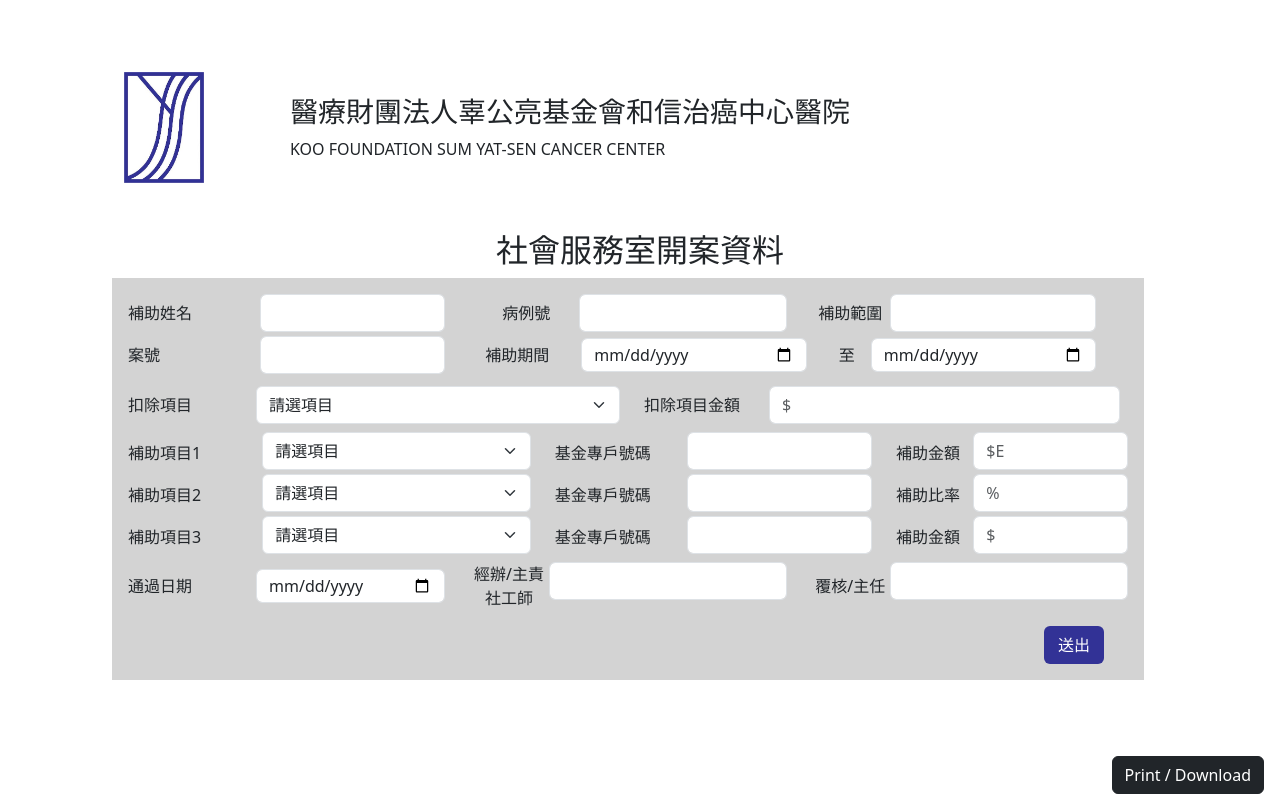
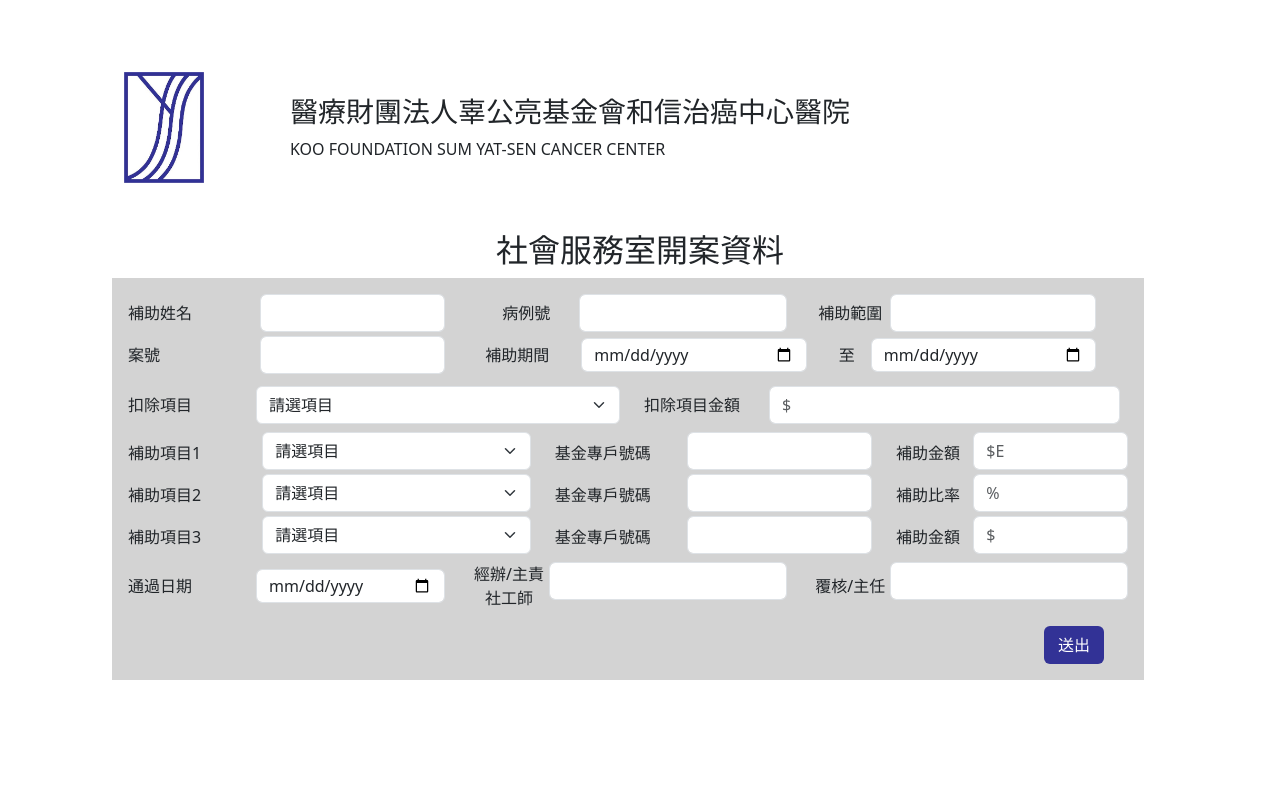
Before and after one commit to kuanting1995/welfare, a React (Create React App) app: page /opform in a window 1280 px wide. Built offline with nearby package versions, Linux system fonts and the light colour scheme.

Commit message:
opform uploaded

```diff
--- a/src/App.js
+++ b/src/App.js
@@ -6,9 +6,12 @@ import Nopage from "./Nopage";
 import OpForm from "./OpForm";
 
 function App() {
+
+  console.log(process.env);
+
   return (
 
-    <BrowserRouter>
+    <BrowserRouter basename={process.env.PUBLIC_URL}>
       <Routes>
         <Route path="/" element={<Layout />}>
           <Route index element={<MainForm />} />
--- a/src/Layout.js
+++ b/src/Layout.js
@@ -1,5 +1,7 @@
 import { Outlet, Link } from "react-router-dom";
 import "bootstrap/dist/css/bootstrap.min.css"; // import Bootstrap CSS
+import React from 'react'
+
 
 const Layout = () => {
   return (
@@ -9,4 +11,5 @@ const Layout = () => {
   );
 };
 
+
 export default Layout;
--- a/src/Main_form.js
+++ b/src/Main_form.js
@@ -112,7 +112,7 @@ const Main_form = () => {
                 <h3 className="">醫療財團法人辜公亮基金會和信治癌中心醫院</h3>
                 <h7>KOO FOUNDATION SUM YAT-SEN CANCER CENTER</h7>
               </div>
-              <div className="mx-4"></div>
+              <div className="mx-"></div>
               <div className="col-1 align-self-end">
                 <h4 className="dele">作廢</h4>
               </div>
--- a/src/OpForm.js
+++ b/src/OpForm.js
@@ -9,7 +9,6 @@ import { useForm } from "react-hook-form";
 import { yupResolver } from "@hookform/resolvers/yup";
 import * as Yup from "yup";
 import ReactToPrint from "react-to-print";
-
 const OpForm = () => {
   const validationSchema = Yup.object().shape({});
 
@@ -417,14 +416,14 @@ const OpForm = () => {
           </div>
         </div>
         {/* 列印BTN */}
-        <div className="d-flex flex-row-reverse pt-1 me-3">
+        {/* <div className="d-flex flex-row-reverse pt-1 me-3">
           <ReactToPrint
             trigger={() => (
               <button className="btn btn-dark">Print / Download</button>
             )}
             content={() => componentRef.current}
           />
-        </div>
+        </div> */}
       </body>
     </>
   );
```
Also changed, not shown: package.json (+4 -5 lines), 2 other files (tests, documents, lock files or other folders).
